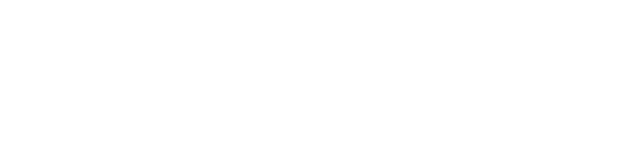
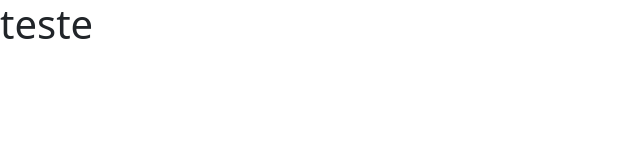
Before and after one commit to PMI-info/secet-itarare, a plain HTML site: page site/index.html in a window 1280 px wide. Shown: the whole page, without its empty margins (0-640 px from the left). Drawn offline with nearby package versions, Linux system fonts and the light colour scheme.

Commit message:
adicionando bootstrap

```diff
--- a/site/index.html
+++ b/site/index.html
@@ -4,8 +4,12 @@
     <meta charset="UTF-8">
     <meta http-equiv="X-UA-Compatible" content="IE=edge">
     <meta name="viewport" content="width=, initial-scale=1.0">
+    <link href="https://cdn.jsdelivr.net/npm/bootstrap@5.3.0-alpha1/dist/css/bootstrap.min.css" rel="stylesheet" integrity="sha384-GLhlTQ8iRABdZLl6O3oVMWSktQOp6b7In1Zl3/Jr59b6EGGoI1aFkw7cmDA6j6gD" crossorigin="anonymous">
+
     <title>secet-itarare</title>
 </head>
 <body>
+    <h1>teste</h1>
+    <script src="https://cdn.jsdelivr.net/npm/bootstrap@5.3.0-alpha1/dist/js/bootstrap.bundle.min.js" integrity="sha384-w76AqPfDkMBDXo30jS1Sgez6pr3x5MlQ1ZAGC+nuZB+EYdgRZgiwxhTBTkF7CXvN" crossorigin="anonymous"></script>
 </body>
 </html>
```
